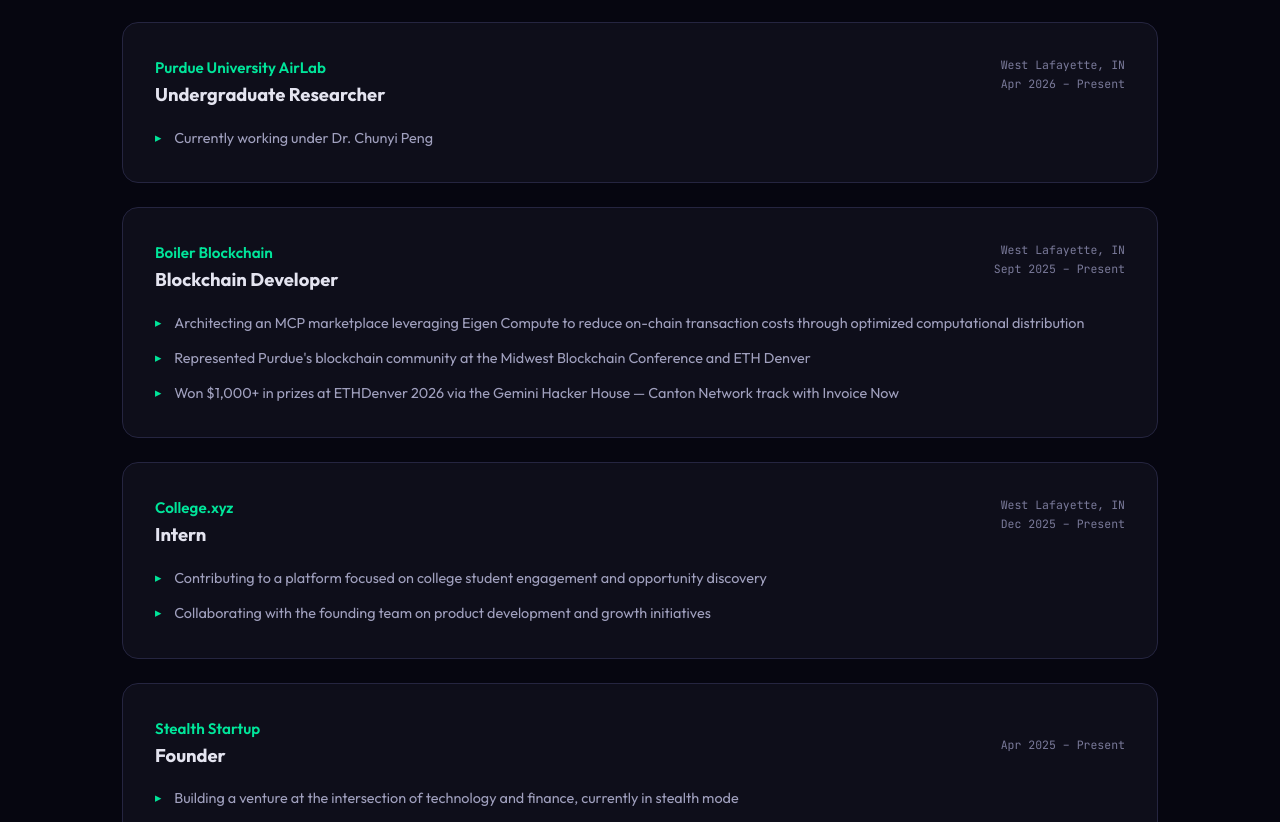
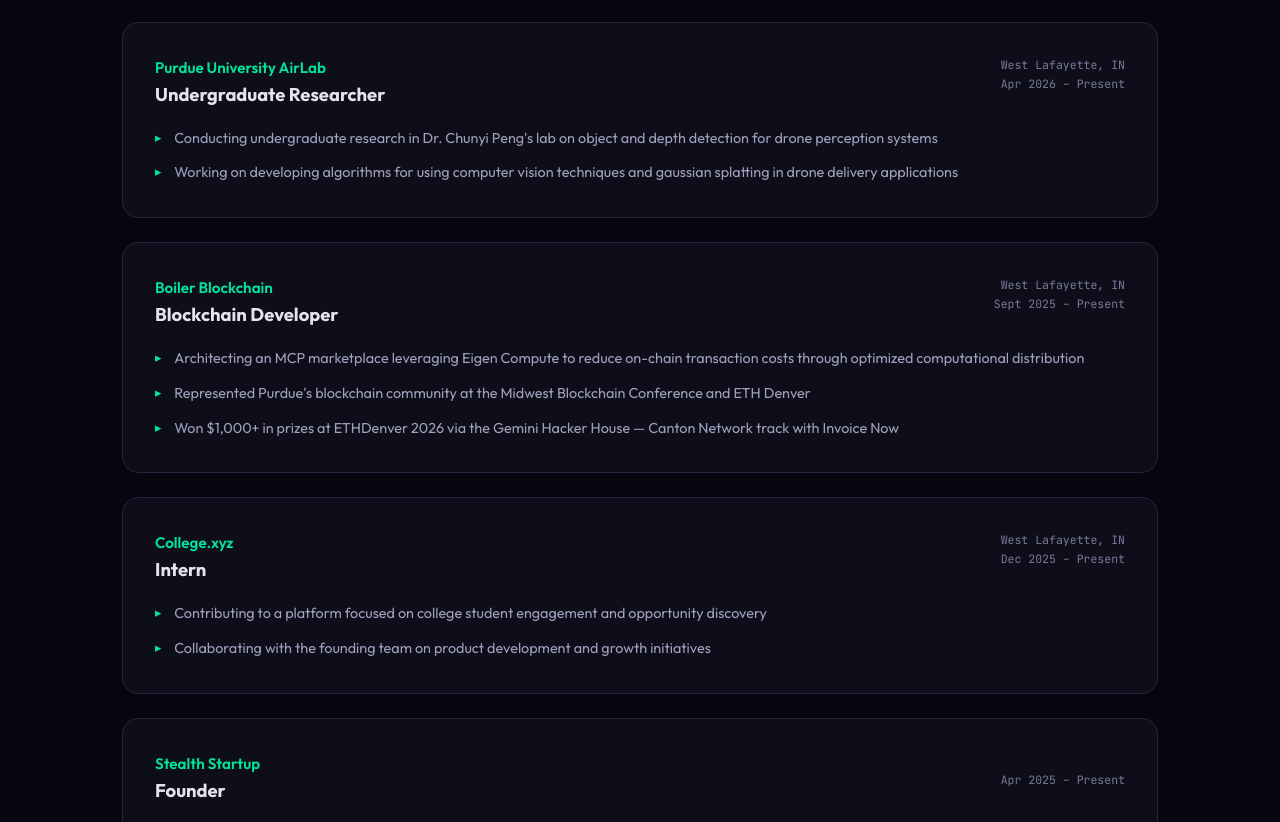
Before and after one commit to vatsalm30/vatsalm30.github.io, a plain HTML site: page index.html in a window 1280 px wide. Shown: the part 1000-1822 px from the top of the page. Drawn offline with Linux system fonts and the light colour scheme.

Commit message:
Update experience details and add new tags

```diff
--- a/index.html
+++ b/index.html
@@ -218,9 +218,10 @@
         <div class="exp-card reveal" onclick="this.classList.toggle('open')">
             <div class="exp-header"><div><div class="exp-company">Purdue University AirLab</div><div class="exp-role">Undergraduate Researcher</div></div><div class="exp-meta">West Lafayette, IN<br>Apr 2026 – Present</div></div>
             <ul class="exp-bullets">
-                <li>Currently working under Dr. Chunyi Peng</li>
+                <li>Conducting undergraduate research in Dr. Chunyi Peng's lab on object and depth detection for drone perception systems</li>
+                <li>Working on developing algorithms for using computer vision techniques and gaussian splatting in drone delivery applications</li>
             </ul>
-            <div class="exp-detail"><div class="exp-tags"><span class="exp-tag">Canton Network</span><span class="exp-tag">DAML</span><span class="exp-tag">EigenLayer</span><span class="exp-tag">Smart Contracts</span><span class="exp-tag">MCP</span></div></div>
+            <div class="exp-detail"><div class="exp-tags"><span class="exp-tag">Computer Vision</span><span class="exp-tag">Research</span><span class="exp-tag">Drone Delivery</span><span class="exp-tag">Gaussian Splatting</span></div></div>
         </div>
 
         <div class="exp-card reveal" onclick="this.classList.toggle('open')">
```
